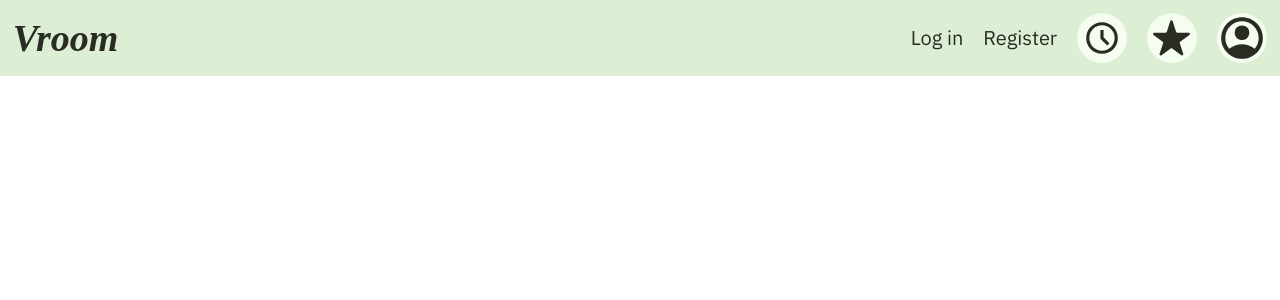
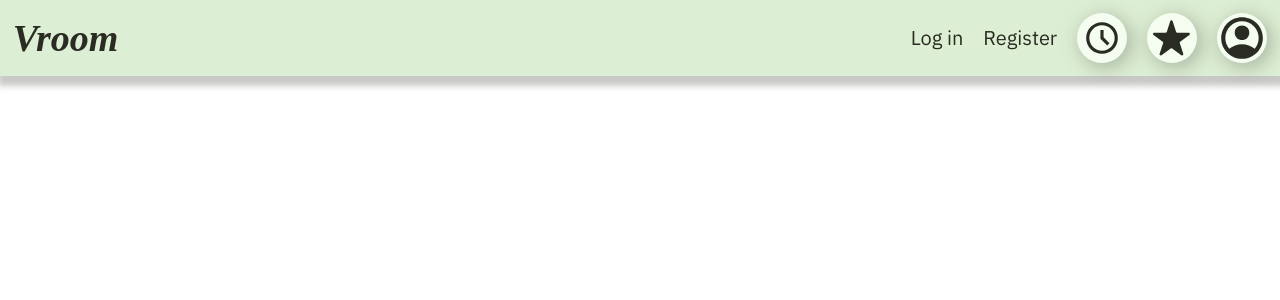
Before and after one commit to kzi-nastava/mrs-team12-Vroom, an Angular app in the folder web/vroom/: page / in a window 1280 px wide. Shown: the top 300 px of the page. Built offline with nearby package versions, Linux system fonts and the light colour scheme; a web font is replaced by a local one.

Commit message:
Added drop shadow on navbar and icons

```diff
--- a/web/vroom/src/app/features/navbar/navbar.css
+++ b/web/vroom/src/app/features/navbar/navbar.css
@@ -9,6 +9,7 @@ header{
     display: flex;
     justify-content: space-between;
     align-items: center;
+    box-shadow: 4px 4px 6px 6px rgba(42, 44, 36, 0.25);
 }
 
 .logo {
@@ -52,6 +53,7 @@ header{
     justify-content: center;
     cursor: pointer;
     text-decoration: none;
+    filter: drop-shadow(4px 4px 10px rgba(0, 0, 0, 0.25));
 }
 
 .icon-button svg {
```
Also changed, not shown: 1 other file (tests, documents, lock files or other folders).
